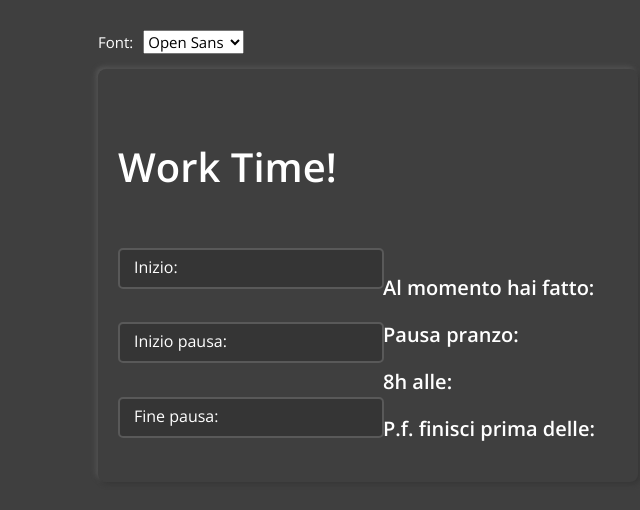
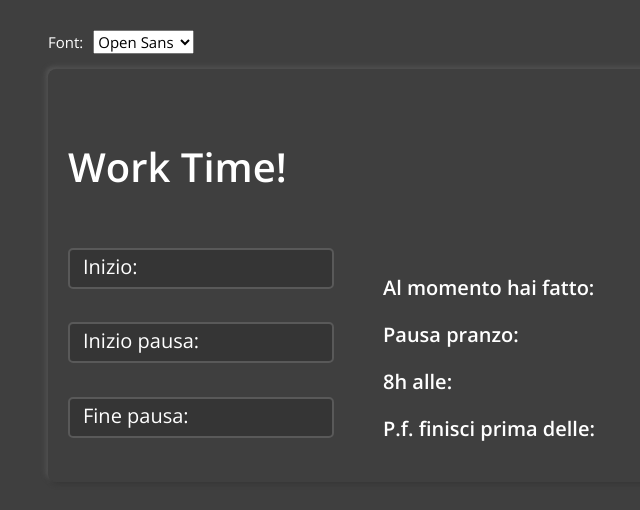
Before and after one commit to Gerigot/worktime, a React (Create React App) app: page / in a window 1280 px wide. Shown: the top 510 px of the page, without its empty margins (272-912 px from the left). Built offline with nearby package versions, Linux system fonts and the light colour scheme.

Commit message:
better label css optimization

```diff
--- a/src/App.js
+++ b/src/App.js
@@ -21,7 +21,7 @@ const useStyles = createUseStyles({
 			backgroundColor: 'var(--main-bg-color)',
 			color: 'var(--default-color)',
 			width: '100%',
-			maxWidth: 600
+			maxWidth: 700
 		},
 		'@media (min-width: 500px)': {
 			html: {
--- a/src/TimeInsert/TimeInsert.js
+++ b/src/TimeInsert/TimeInsert.js
@@ -5,20 +5,10 @@ const useStyles = createUseStyles({
 	timeContainer:{
 		position: 'relative',
 		'&:focus-within > $label':{
-			position: 'absolute',
-			top: '-0.75em',
-			left: '1em',
-			fontSize: '0.5rem',
+			transform: 'translate(-.75em, -1em) scale(0.75, 0.75)',
 			zIndex: 2,
-			'&::before':{
-				content: '""',
-				position: 'absolute',
-				top: -10,
-				left: '-.5em',
-				right: '-.5em',
-				bottom: '0.25em',
-				background: 'var(--main-bg-color)',
-				zIndex: -1,
+			'&::before': {
+				opacity: 1,
 			}
 		}
 	},
@@ -36,39 +26,28 @@ const useStyles = createUseStyles({
 			border: '2px solid var(--input-focus-border-color)'
 		}
 	},
-	label: (props)=>{
-		const common = {
-			transition: 'top 250ms ease, left 250ms ease, font-size 250ms ease'
-		};
-		if(props.value){
-			return {
-				...common,
+	label: {
+			transition: 'transform 250ms ease',
 			position: 'absolute',
-				top: '-0.75em',
-				left: '1em',
+			top: '0.25em',
+			left: '.75em',
 			zIndex: 2,
-				fontSize: '0.5rem',
+			transform: ({value})=> value ? 'translate(-.85em, -1em) scale(0.75, 0.75)' : '',
 			'&::before':{
 				content: '""',
 				position: 'absolute',
-					top: -10,
-					left: '-.5em',
-					right: '-.5em',
-					bottom: '0.25em',
-					background: 'var(--main-bg-color)',
+				top: '0',
+				left: '0',
+				right: '0',
+				bottom: '0',
+				background: 'linear-gradient(180deg, var(--main-bg-color), var(--input-bg-color))',
 				zIndex: -1,
-				}
-			};
-		}
-		return {
-			...common,
-			position: 'absolute',
-			fontSize: '0.8rem',
-			top: '0.5em',
-			left: '1em',
+				transition: 'opacity 300ms ease',
+				opacity: ({value}) => value ? 1 :0,
+			},
+
 
 	}
-	},
 });
 function TimeInsert({ value, onChange, label }) {
 	const classes = useStyles({value});
```
Lines whose indentation alone changed are shown as unchanged.
